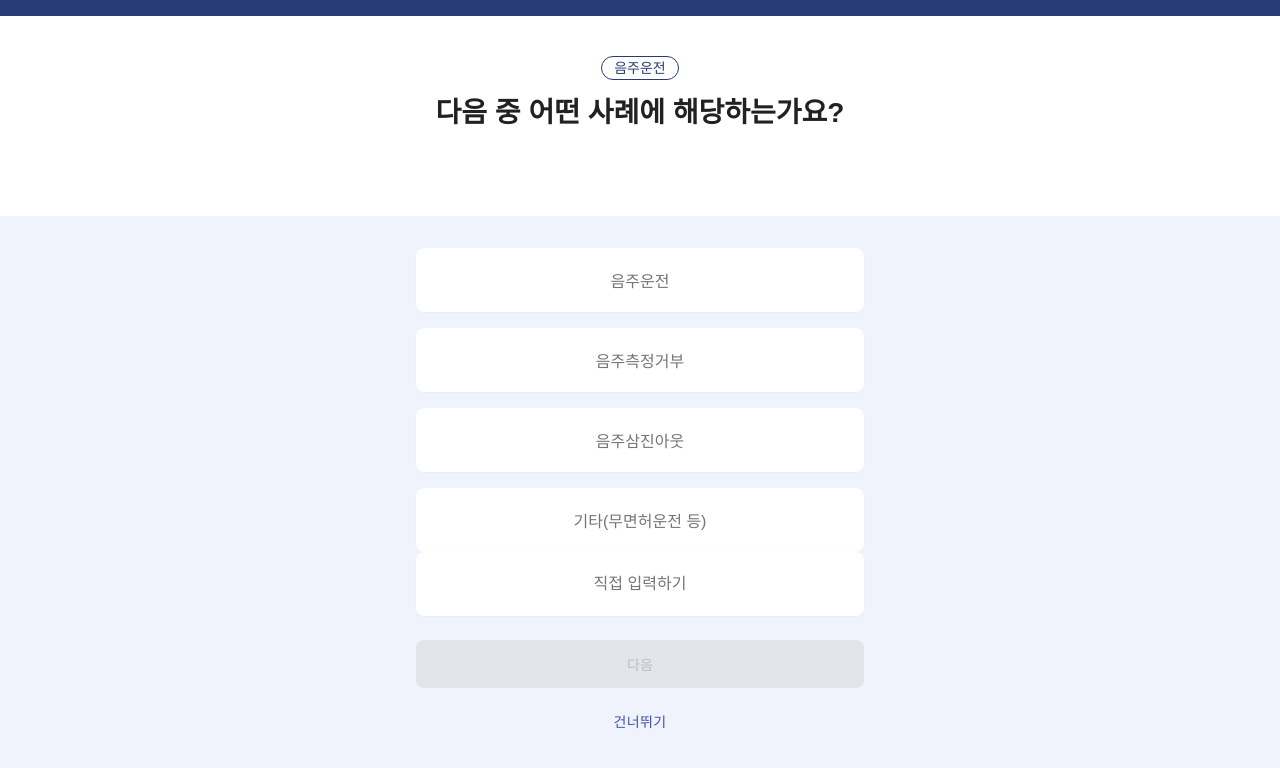
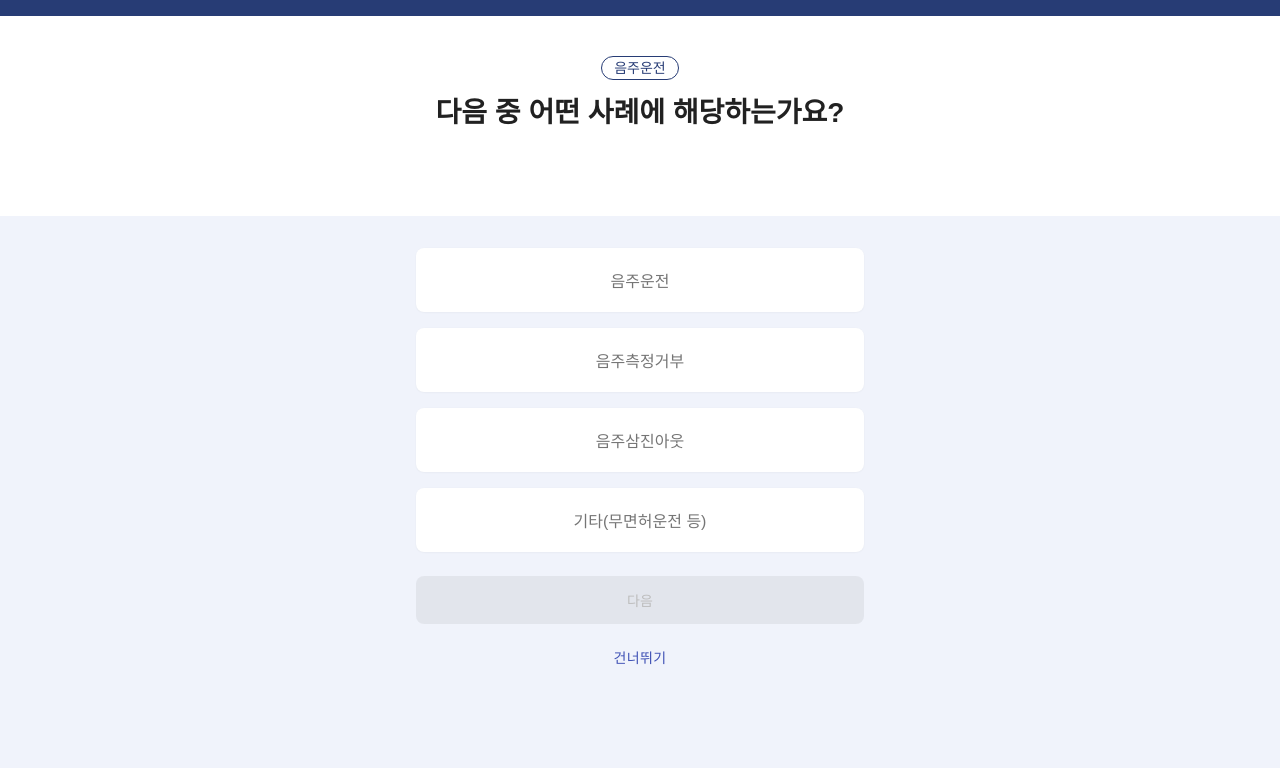
Before and after one commit to reisyun/question-lawyer, a React (Create React App) app: page /question/1 in a window 1280 px wide. Shown: the top 768 px of the page. Built offline with nearby package versions, Linux system fonts and the light colour scheme.

Commit message:
fix: Remove input button component

```diff
--- a/src/components/InputButton.tsx
+++ /dev/null
@@ -1,73 +0,0 @@
-import React, { useEffect, useRef, useState } from 'react';
-import styled from '@emotion/styled';
-import Input from '@/components/common/Input';
-
-function InputButton() {
-  const inputElement = useRef<HTMLInputElement>(null);
-  const [active, setActive] = useState(false);
-  const [focus, setFocus] = useState(false);
-  const [value, setValue] = useState('');
-
-  useEffect(() => {
-    // 인풋 요소가 마운트 되면
-    if (inputElement.current) {
-      inputElement.current.focus();
-    }
-  }, [active]);
-
-  const onClick = () => {
-    setActive(true);
-    setFocus(!focus);
-  };
-
-  const onChange = (e: React.ChangeEvent<HTMLInputElement>) => {
-    setValue(e.target.value);
-  };
-
-  return <StyledInput placeholder="직접 입력하기" onClick={onClick} onChange={onChange} />;
-}
-
-const StyledInput = styled(Input)`
-  margin-top: 16px;
-  background: white;
-  height: 64px;
-  /* transition 주기 위해 border-color = 투명 */
-  font-size: ${({ theme }) => theme.size.fontSize.md};
-  color: ${({ theme }) => theme.palette.color.secondary};
-  text-align: center;
-
-  border-color: transparent;
-  border-radius: 8px;
-  /* 더 나은 가시성을 위해 추가 */
-  box-shadow: 0 0.5px 2px rgba(0, 0, 0, 0.05);
-
-  transition: border-color 0.2s, font-weight 0.2s, color 0.2s;
-
-  &:first-of-type {
-    margin-top: 0;
-  }
-
-  /* focus만 할 경우 다른 곳을 클릭할 시 스타일이 사라지는 문제 보안 */
-  &.selected {
-    border: 2px solid ${({ theme }) => theme.palette.color.main};
-    color: ${({ theme }) => theme.palette.color.main};
-  }
-
-  /* tab 버튼을 누를 경우 포커스 스타일 */
-  &:focus {
-    outline: none;
-    border: 2px solid ${({ theme }) => theme.palette.color.main};
-  }
-
-  &::placeholder {
-    color: ${({ theme }) => theme.palette.color.secondary};
-  }
-
-  @media (max-width: 768px) {
-    &:hover {
-      background: white;
-    }
-  }
-`;
-
-export default InputButton;
--- a/src/pages/Question.tsx
+++ b/src/pages/Question.tsx
@@ -8,7 +8,6 @@ import Select from '@/components/Select';
 import MainButton from '@/components/MainButton';
 import TextArea from '@/components/TextArea';
 import Layout from '@/components/Layout';
-import InputButton from '@/components/InputButton';
 
 function Question() {
   const history = useHistory();
@@ -49,7 +48,7 @@ function Question() {
   };
 
   // Select component
-  const selectAnswer = (event: React.MouseEvent<HTMLButtonElement>) => {
+  const selectAnswer = (event: React.MouseEvent<HTMLElement>) => {
     const select = event.target as HTMLDivElement;
     const selectedValue = select.innerText;
 
@@ -78,7 +77,6 @@ function Question() {
           onChange={enterAnswer}
         />
       )}
-      <InputButton />
       {/* 답변이 없을 경우 버튼 비활성화 */}
       <Navigation>
         <NextButton disabled={!answer} onClick={nextQuestion}>
```
